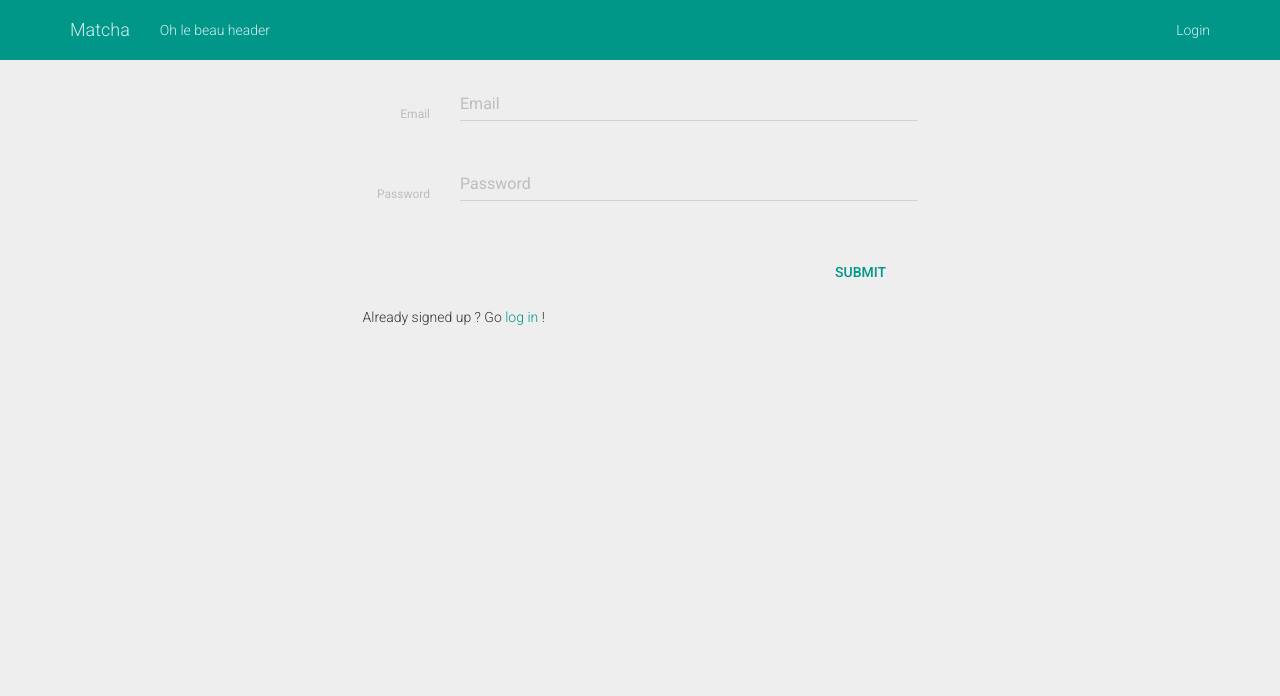
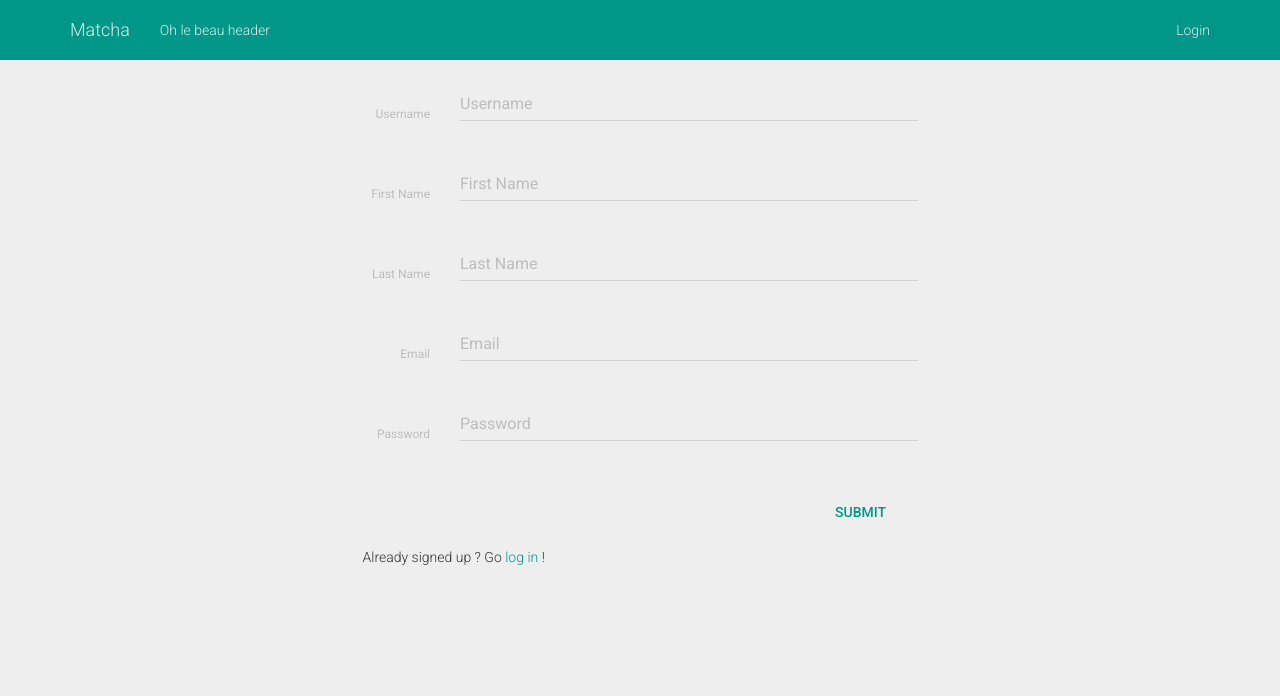
Before and after one commit to OddNaughty/matcha, a Flask app: page /register in a window 1280 px wide. Shown: the top 696 px of the page. Run offline with Flask 2, Linux system fonts and the light colour scheme; some libraries are stand-ins or nearby versions.

Commit message:
Ca marche paaaaas sqlite D:

```diff
--- a/matcha/db.py
+++ b/matcha/db.py
@@ -5,6 +5,7 @@ from matcha import app
 def connect_db():
     """Connects to the specific database."""
     rv = sqlite3.connect(app.config['DATABASE'])
+    rv.execute("PRAGMA busy_timeout = 30000")
     rv.row_factory = sqlite3.Row
     return rv
 
--- a/matcha/templates/register.html
+++ b/matcha/templates/register.html
@@ -8,20 +8,39 @@
               <fieldset>
                 <legend>Sign up</legend>
                   {% if error %}
-                    <p class=error><strong>Error:</strong> {{ error['email'] }}
+                      {% for key, value in error.items() %}
+                        <p class="text-danger">{{ key }}: {{ value }}</p>
+                      {% endfor %}
                   {% endif %}
                 <div class="form-group">
-                  <label for="inputEmail" class="col-md-2 control-label">Email</label>
-
+                  <label for="inputUsername" class="col-md-2 control-label">Username</label>
                   <div class="col-md-10">
-                    <input type="email" class="form-control" id="inputEmail" placeholder="Email">
+                    <input name="username" type="text" class="form-control" id="inputUsername" placeholder="Username" required autofocus>
                   </div>
                 </div>
                 <div class="form-group">
+                  <label for="inputFirstName" class="col-md-2 control-label">First Name</label>
+                  <div class="col-md-10">
+                    <input name="firstname" type="text" class="form-control" id="inputFirstName" placeholder="First Name" required>
+                  </div>
+                </div>
+                <div class="form-group">
+                  <label for="inputLastName" class="col-md-2 control-label">Last Name</label>
+                  <div class="col-md-10">
+                    <input name="lastname" type="text" class="form-control" id="inputLastName" placeholder="Last Name" required>
+                  </div>
+                </div>
+                <div class="form-group">
+                  <label for="inputEmail" class="col-md-2 control-label">Email</label>
+                  <div class="col-md-10">
+                    <input name="email" type="email" class="form-control" id="inputEmail" placeholder="Email" required>
+                  </div>
+                </div>
+                  <div class="form-group">
                   <label for="inputPassword" class="col-md-2 control-label">Password</label>
-
                   <div class="col-md-10">
-                    <input type="password" class="form-control" id="inputPassword" placeholder="Password">
+                    <input name="password" type="password" class="form-control" id="inputPassword" placeholder="Password" required pattern=".{5,}">
+                      <p class="help-block">5 characters minimum</p>
                   </div>
                 </div>
                 <div class="form-group">
--- a/matcha/views.py
+++ b/matcha/views.py
@@ -1,4 +1,4 @@
-from flask import url_for, render_template, request, flash
+from flask import url_for, render_template, request
 from matcha import app, controller
 
 @app.route('/')
@@ -14,8 +14,5 @@ def login():
 def register():
     error = None
     if request.method == "POST":
-        error = controller.do_register()
-        # error = {"email":"This is not a valid email"}
-    # flash("The method you used is get")
-    # flash("The method you used is kaka")
+        error = controller.do_register(request.form)
     return render_template("register.html", error=error)
```
Also changed, not shown: matcha/controller.py (+21 -6 lines), matcha/matcha.py (deleted, +0 -9 lines).
